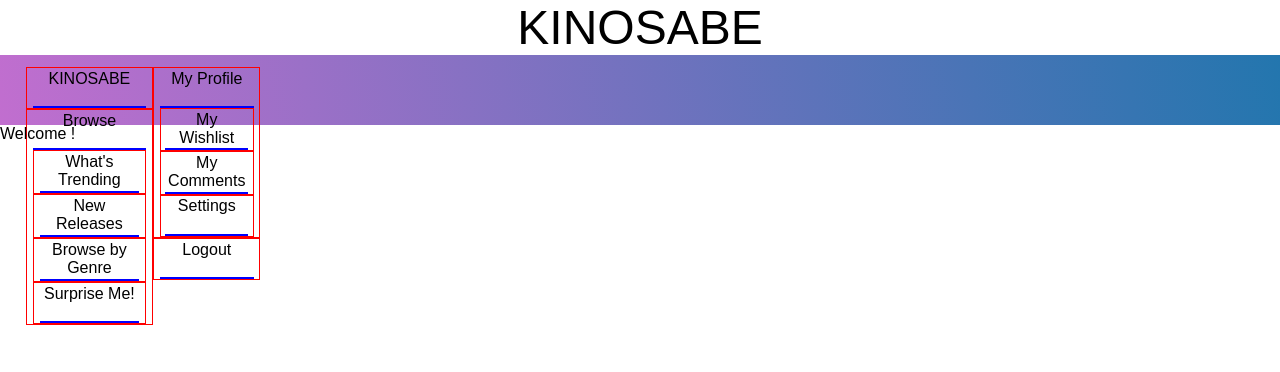
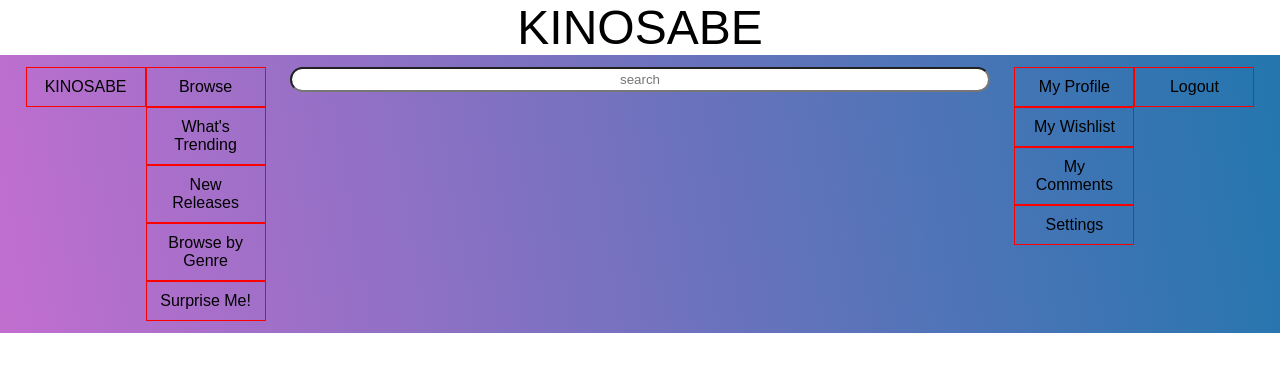
Before and after one commit to KellyRYoung/Kinosabe-Front-End, an Angular app in the folder Kinosabe/: page / in a window 1280 px wide. Shown: the top 372 px of the page. Built offline with nearby package versions, Linux system fonts and the light colour scheme.

Commit message:
changed nav uls to divs

```diff
--- a/Kinosabe/src/app/navbar/navbar.component.css
+++ b/Kinosabe/src/app/navbar/navbar.component.css
@@ -1,39 +1,37 @@
+/*
+------------------------------------------------------------
+    CODE FOR MOBILE MENU (vertical)
+*/
 nav {
     width: 100%;
     display: flex;
     flex-direction: column;
-    /* justify-content: space-between; */
     padding: 12px 2%;
     height: 70px;
     background-image: linear-gradient(260deg, #2376ae 0%, #c16ecf   100%);
     align-self: center;
+    width: 30%;
+    height: auto;
+    position: fixed;
+    overflow: auto;
 }
 #search-div {
     display: none;
 }
-/* nav {
-    width: 30%;
-    height: 100%;
-    position: fixed;
-    overflow: auto;
-} */
-li {
+a {
+    display: block;
     border: 1px solid red;
     padding: 0 5%;
-}
-li a {
-    display: block;
-    border-bottom: 2px solid blue;
     flex-basis: 150px;
     min-height: 40px;
     cursor: pointer;
     text-align: center;
-    padding: 2%;
 }
-li a:hover {
+
+a:hover {
     background-color: gray;
 }
-li a:active {
+a:active {
     background-color: black;
     color: white;
 }
@@ -41,8 +39,34 @@ li a:active {
     flex-direction: column;
 }
 
+/*
+------------------------------------------------------
+    CODE FOR TABLET & DESKTOP MENU (horizontal)
+*/
 @media screen and (min-width: 600px) {
     nav {
         flex-direction: row;
+        justify-content: space-between;
+        width: 100%;
+        /* height: 70px; */
+        /* overflow: visible; */
+
+    }
+    nav>div>a, nav>div>div>a {
+        height: fit-content;
+    }
+    #search-div {
+        padding: 0 2%;
+    }
+    #search-div, #search {
+        display: block;
+        width: 100%;
+    }
+    #nav-left, #nav-right {
+        display: flex;
+    }
+    .nav-link {
+        min-width: 120px;
+        padding: 10px;
     }
 }
--- a/Kinosabe/src/app/navbar/navbar.component.html
+++ b/Kinosabe/src/app/navbar/navbar.component.html
@@ -1,7 +1,6 @@
-<nav>
+<!-- <nav>
   <div id="nav-left">
     <ul id="nav-links-left">
-      <li id="logo"><a>{{siteName | uppercase}}</a></li>
       <li class="dropdown-parent">
         <a>{{navLinksLeftParent}}</a>
         <ul class="dropdown">
@@ -25,4 +24,30 @@
       <li *ngIf="currentUser"><a>Logout</a></li>
     </ul>
   </div>
+</nav> -->
+
+<nav>
+  <div id="nav-left">
+    <a id="logo" class="nav-link">{{siteName | uppercase}}</a>
+    <div class="dropdown">
+      <a class="nav-link">{{navLinksLeftParent}}</a>
+      <div class="dropdown-links">
+        <a class="nav-link" *ngFor="let leftLink of navLinksLeft">{{leftLink}}</a>
+      </div>
+    </div>
+  </div>
+  <div id="search-div">
+    <input id="search" type="text" placeholder="search" [(ngModel)]="name">
+  </div>
+  <div id="nav-right">
+    <img *ngIf="currentUserPicUrl" src="{{currentUserPicUrl}}" alt="{{currentUser.username}}'s profile picture'">
+    <a class="nav-link" *ngIf="!currentUser">Login</a>
+    <div class="dropdown">
+      <a class="nav-link" *ngIf="currentUser">{{navLinksRightParent}}</a>
+      <div class="dropdown-links">
+        <a class="nav-link" *ngFor="let rightLink of navLinksRight">{{rightLink}}</a>
+      </div>
+    </div>
+    <a class="nav-link" *ngIf="currentUser">Logout</a>
+  </div>
 </nav>
--- a/Kinosabe/src/styles.css
+++ b/Kinosabe/src/styles.css
@@ -11,3 +11,8 @@ body {
 ul {
     list-style: none;
 }
+input[type="text"], input[type="password"], input[type="email"] {
+    border-radius: 30px;
+    text-align: center;
+    min-height: 25px;
+}
```
